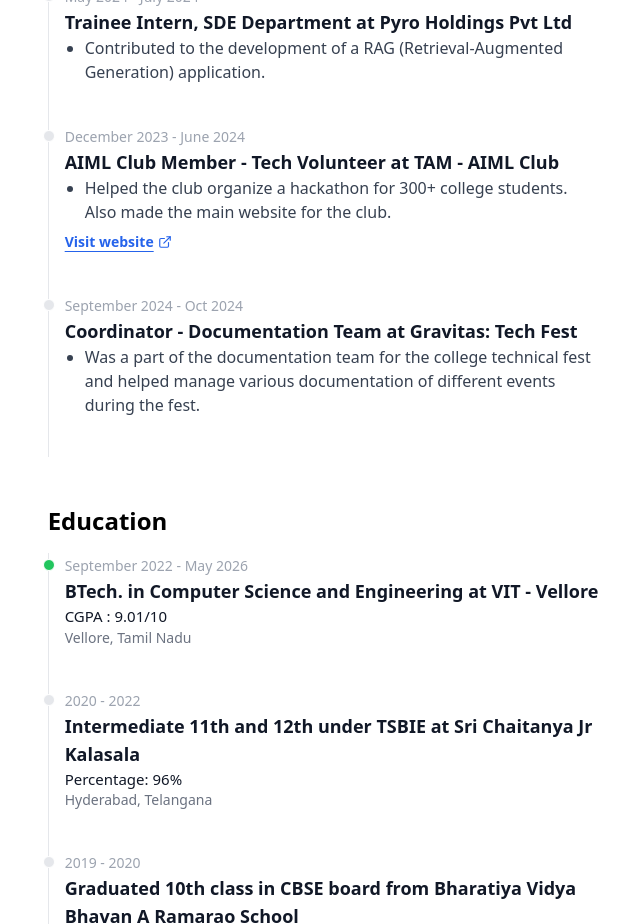
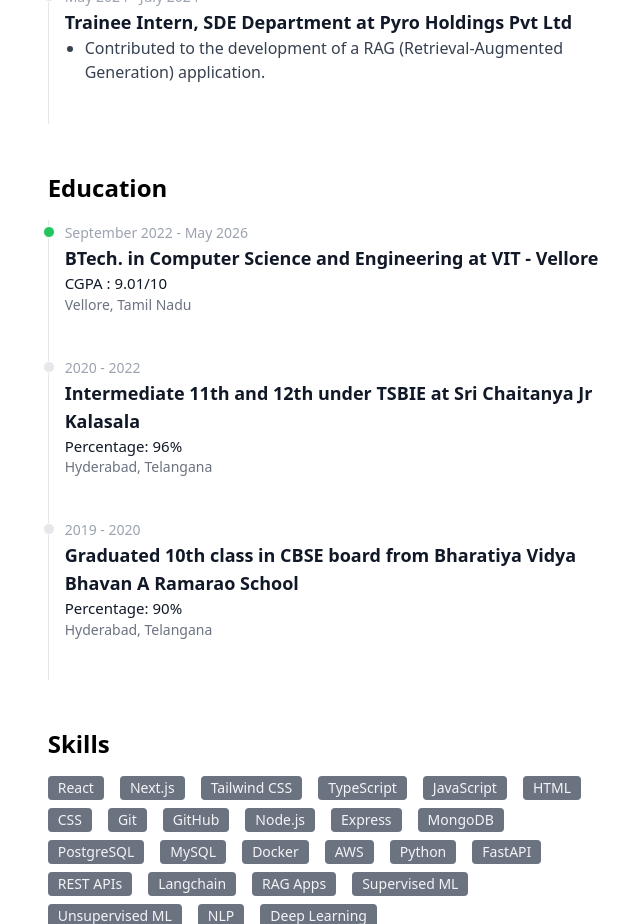
Before and after one commit to apk471/personal-portfolio-v1, a Next.js app: page / in a window 1280 px wide. Shown: the part 1260-2184 px from the top of the page, without its empty margins (315-955 px from the left). Built offline with nearby package versions, Linux system fonts and the light colour scheme.

Commit message:
remove work exp

```diff
--- a/components/WorkExperience.tsx
+++ b/components/WorkExperience.tsx
@@ -52,25 +52,6 @@
     jobTitle: "Trainee Intern, SDE Department",
     description: [
       "Contributed to the development of a RAG (Retrieval-Augmented Generation) application.",
-    ],
-  },
-  {
-    startDate: "December 2023",
-    endDate: "June 2024",
-    companyName: "TAM - AIML Club",
-    jobTitle: "AIML Club Member - Tech Volunteer",
-    description: [
-      "Helped the club organize a hackathon for 300+ college students. Also made the main website for the club.",
-    ],
-    companyLink: "https://google.com/",
-  },
-  {
-    startDate: "September 2024",
-    endDate: "Oct 2024",
-    companyName: "Gravitas: Tech Fest",
-    jobTitle: "Coordinator - Documentation Team",
-    description: [
-      "Was a part of the documentation team for the college technical fest and helped manage various documentation of different events during the fest.",
     ],
   },
 ];
```
